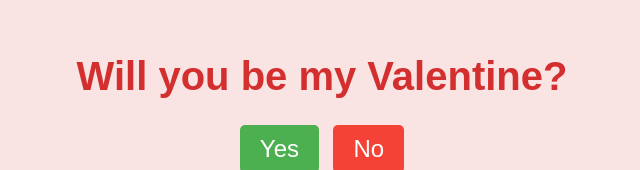
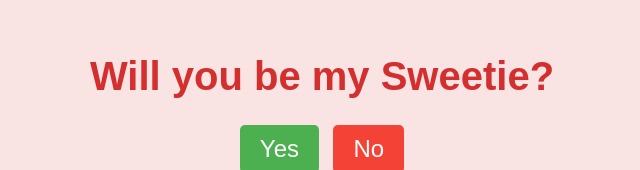
Before and after one commit to Arunydvvv/date, a plain HTML site: page index.html in a window 1280 px wide. Shown: the part 138-308 px from the top of the page, without its empty margins (318-958 px from the left). Drawn offline with Linux system fonts and the light colour scheme; no server answers.

Commit message:
Update index.html

```diff
--- a/index.html
+++ b/index.html
@@ -3,12 +3,12 @@
 <head>
     <meta charset="UTF-8">
     <meta name="viewport" content="width=device-width, initial-scale=1.0">
-    <title>Will You Be My Valentine?</title>
+    <title>Will You Be My Sweetie?</title>
     <link rel="stylesheet" href="styles.css">
 </head>
 <body>
     <div class="container">
-        <h1>Will you be my Valentine?</h1>
+        <h1>Will you be my Sweetie?</h1>
         <div class="buttons">
             <button class="yes-button" onclick="handleYesClick()">Yes</button>
             <button class="no-button" onclick="handleNoClick()">No</button>
```
